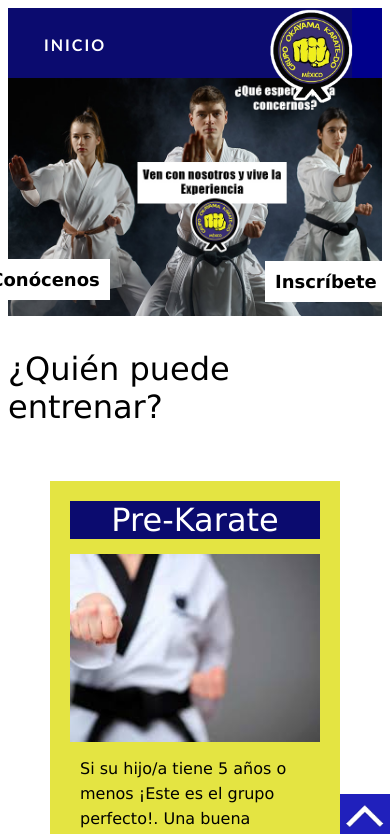
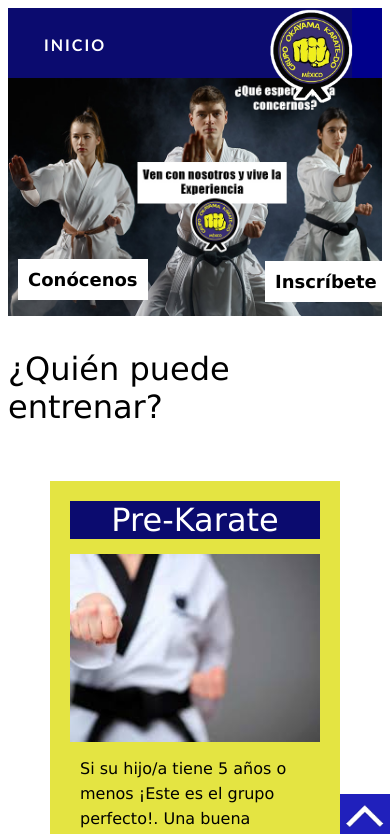
Before and after one commit to Mettfan/Okayama-Front, a React (Create React App) app: page / in a window 390 px wide. Shown: the top 834 px of the page. Built offline with nearby package versions, Linux system fonts and the light colour scheme.

Commit message:
New fixes on styles

```diff
--- a/src/Components/Landing/Landing2.css
+++ b/src/Components/Landing/Landing2.css
@@ -86,7 +86,7 @@ align-items: center;
     .coverText{
         font-size: large;
         bottom: 75px;
-        left: -150px;
+        left: -30%;
     }
     .coverText2{
         font-size: large;
```
